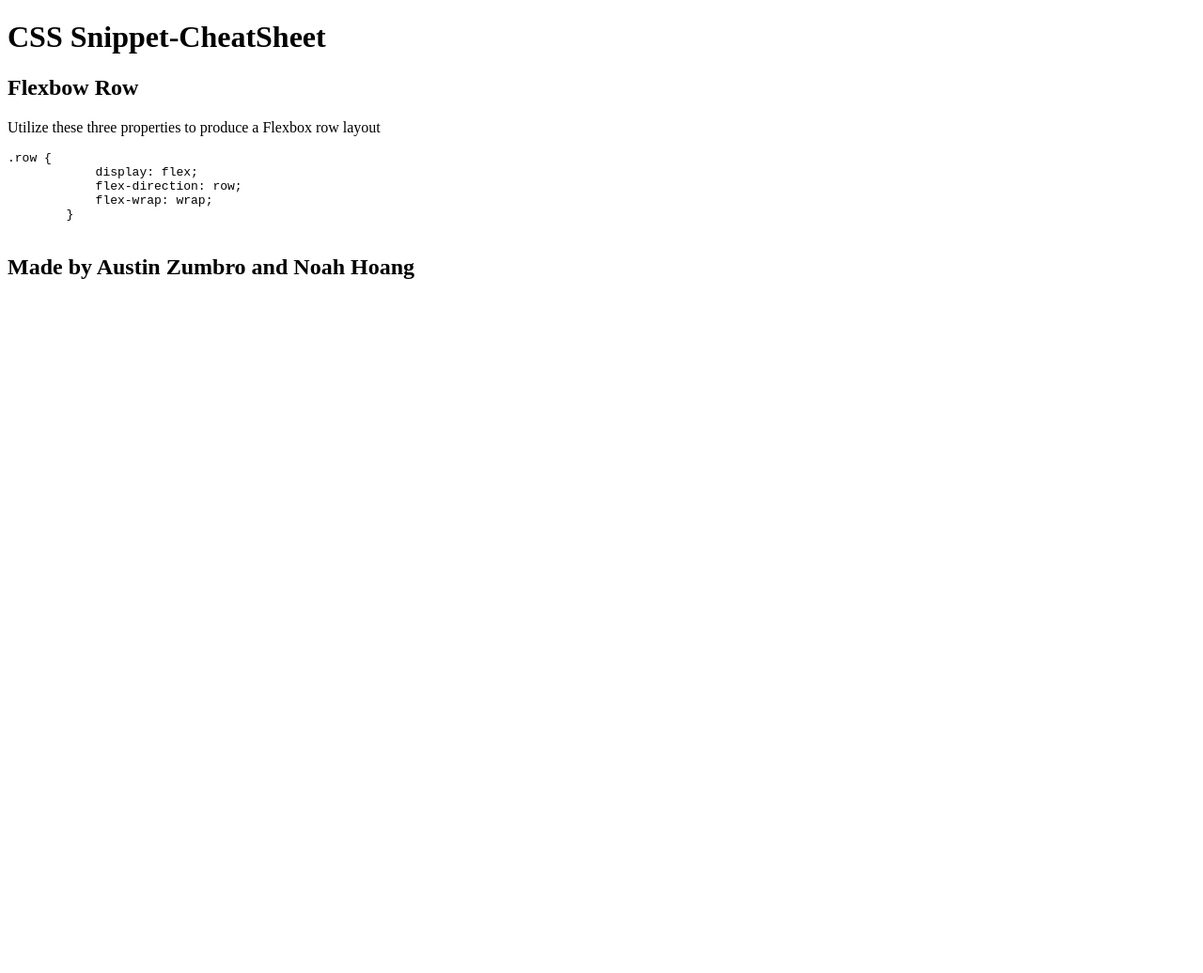
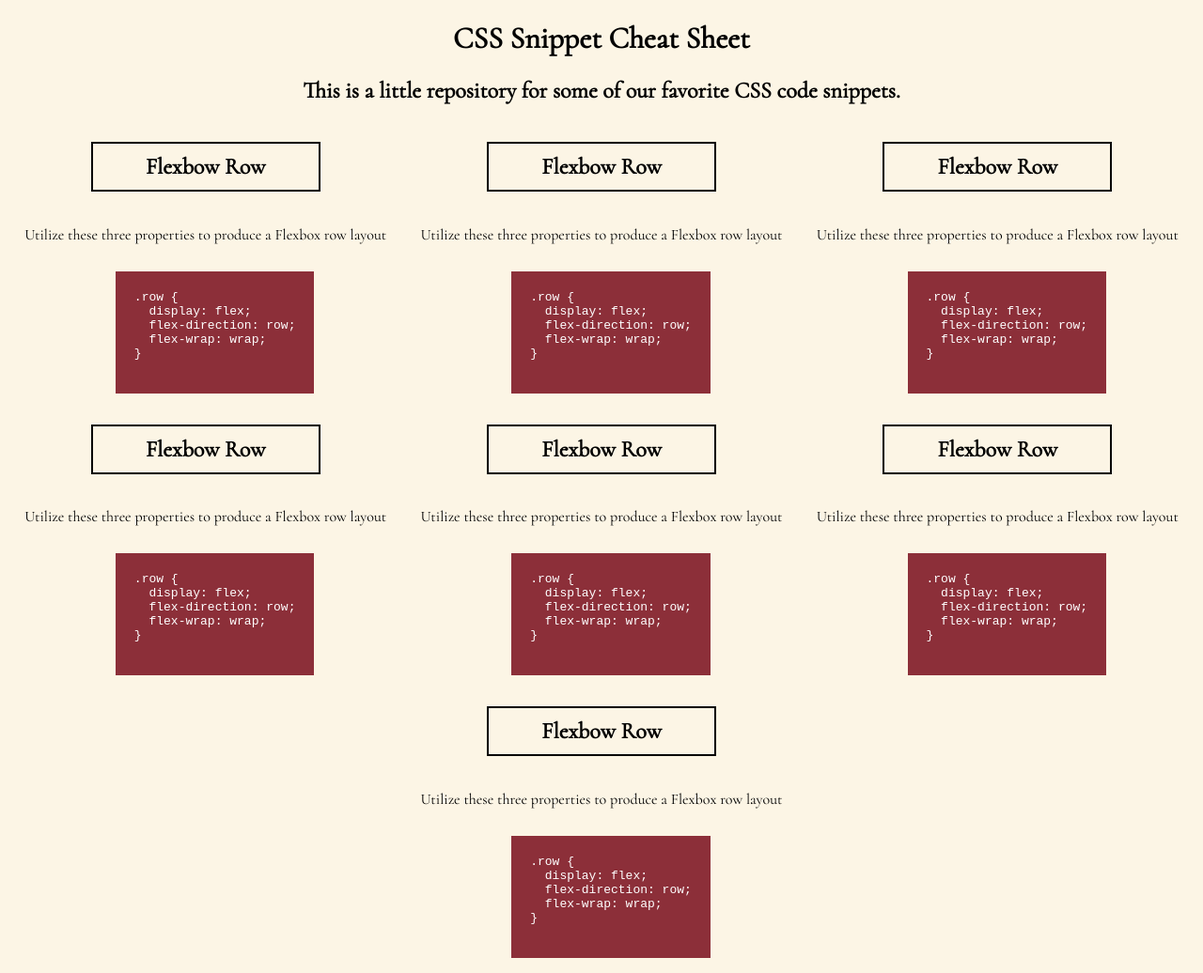
Before and after one commit to CodeNameNoah/Our-CSS-Snippet-Cheat-Sheet, a plain HTML site: page index.html in a window 1280 px wide. Shown: the top 1036 px of the page at 94% size. Before the commit the page ends 800 px from the top, so only its background shows below. Drawn offline with Linux system fonts and the light colour scheme.

Commit message:
Updated HTML and CSS with some placeholder content

```diff
--- a/assets/style.css
+++ b/assets/style.css
@@ -0,0 +1,42 @@
+:root {
+}
+
+body {
+  font-family: "Cormorant", monospace;
+  background-color: #fcf5e5;
+}
+
+h1 {
+  font-weight: 900;
+}
+
+h1,
+h2 {
+  text-align: center;
+}
+
+.snippet-container {
+  display: flex;
+  flex-wrap: wrap;
+  flex-direction: row;
+}
+
+.snippet-card {
+  flex: 1 0 400px;
+  display: flex;
+  flex-direction: column;
+  align-items: center;
+}
+
+.snippet-card h2 {
+  border: 2px solid;
+  width: 200px;
+  padding: 10px 20px;
+}
+
+pre {
+  margin-left: 20px;
+  padding: 20px;
+  background-color: #8c2f39;
+  color: #fff;
+}
--- a/index.html
+++ b/index.html
@@ -5,26 +5,108 @@
     <meta http-equiv="X-UA-Compatible" content="IE=edge" />
     <meta name="viewport" content="width=device-width, initial-scale=1.0" />
     <title>CSS Snippet Cheatsheet</title>
+    <link
+      rel="stylesheet"
+      href="https://fonts.googleapis.com/css?family=Cormorant"
+    />
     <link rel="stylesheet" href="././assets/style.css" />
   </head>
 
   <body>
-    <header><h1>CSS Snippet-CheatSheet</h1></header>
+    <header>
+      <h1>CSS Snippet Cheat Sheet</h1>
+      <h2>
+        This is a little repository for some of our favorite CSS code snippets.
+      </h2>
+    </header>
+
     <section class="snippet-container">
       <section class="snippet-card">
         <h2>Flexbow Row</h2>
         <p>Utilize these three properties to produce a Flexbox row layout</p>
         <pre>
 .row {
-            display: flex;
-            flex-direction: row;
-            flex-wrap: wrap;
-        }
+  display: flex;
+  flex-direction: row;
+  flex-wrap: wrap;
+}
+        </pre>
+      </section>
+
+      <section class="snippet-card">
+        <h2>Flexbow Row</h2>
+        <p>Utilize these three properties to produce a Flexbox row layout</p>
+        <pre>
+.row {
+  display: flex;
+  flex-direction: row;
+  flex-wrap: wrap;
+}
+        </pre>
+      </section>
+
+      <section class="snippet-card">
+        <h2>Flexbow Row</h2>
+        <p>Utilize these three properties to produce a Flexbox row layout</p>
+        <pre>
+.row {
+  display: flex;
+  flex-direction: row;
+  flex-wrap: wrap;
+}
+        </pre>
+      </section>
+
+      <section class="snippet-card">
+        <h2>Flexbow Row</h2>
+        <p>Utilize these three properties to produce a Flexbox row layout</p>
+        <pre>
+.row {
+  display: flex;
+  flex-direction: row;
+  flex-wrap: wrap;
+}
+        </pre>
+      </section>
+
+      <section class="snippet-card">
+        <h2>Flexbow Row</h2>
+        <p>Utilize these three properties to produce a Flexbox row layout</p>
+        <pre>
+.row {
+  display: flex;
+  flex-direction: row;
+  flex-wrap: wrap;
+}
+        </pre>
+      </section>
+
+      <section class="snippet-card">
+        <h2>Flexbow Row</h2>
+        <p>Utilize these three properties to produce a Flexbox row layout</p>
+        <pre>
+.row {
+  display: flex;
+  flex-direction: row;
+  flex-wrap: wrap;
+}
+        </pre>
+      </section>
+
+      <section class="snippet-card">
+        <h2>Flexbow Row</h2>
+        <p>Utilize these three properties to produce a Flexbox row layout</p>
+        <pre>
+.row {
+  display: flex;
+  flex-direction: row;
+  flex-wrap: wrap;
+}
         </pre>
       </section>
     </section>
     <footer>
-        <h2>Made by Austin Zumbro and Noah Hoang</h2>
+      <h2>Made by Austin Zumbro and Noah Hoang</h2>
     </footer>
   </body>
 </html>
```
